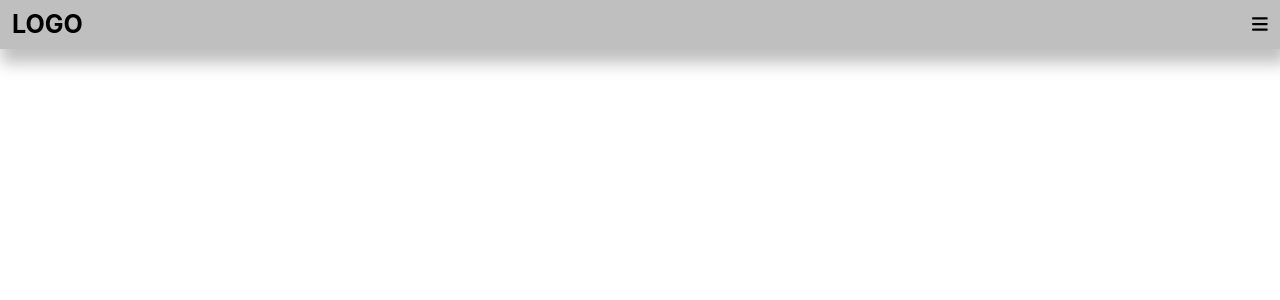
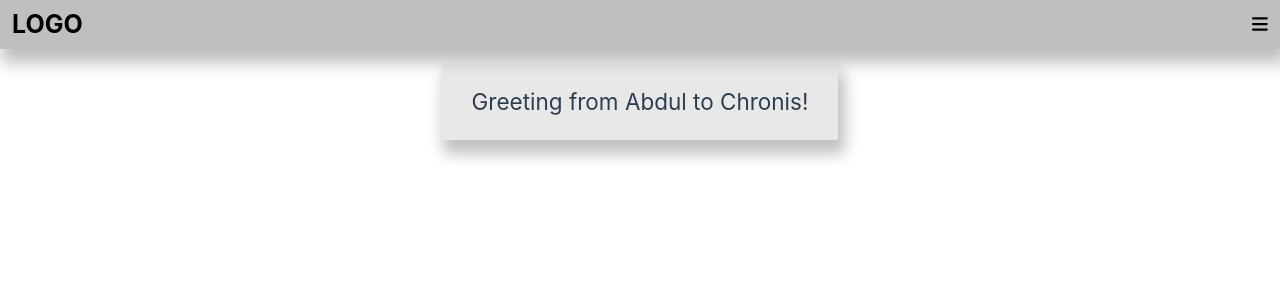
Before and after one commit to chronis98/DevOpsGroup10, a Vue app in the folder frontend/: page / in a window 1280 px wide. Shown: the top 300 px of the page. Built offline with nearby package versions, Linux system fonts and the light colour scheme.

Commit message:
initial commit with basic structure

```diff
--- /dev/null
+++ b/frontend/src/AddEquipment.vue
@@ -0,0 +1,40 @@
+<template>
+  <div class="center">
+    <div class="container">
+      <h2>Greeting from Abdul to Chronis!</h2>
+    </div>
+  </div>
+</template>
+
+<script lang="ts">
+import {defineComponent} from "vue";
+
+export default defineComponent({
+  name: "AddEquipment",
+  setup() {
+
+    return {}
+  }
+});
+</script>
+
+<style scoped lang="scss">
+.center {
+  display: flex;
+  justify-content: center;
+  align-items: center;
+}
+
+.container {
+  background-color: var(--vt-c-grey-soft);
+  box-shadow: 4px 11px 15px 3px rgba(0, 0, 0, 0.25);
+  padding: 20px 30px;
+  margin: 15px;
+  border-radius: 3px;
+  display: flex;
+  flex-direction: column;
+  align-items: center;
+  gap: 20px;
+}
+
+</style>
--- a/frontend/src/App.vue
+++ b/frontend/src/App.vue
@@ -3,11 +3,12 @@ import { RouterLink, RouterView } from 'vue-router'
 import HelloWorld from './components/HelloWorld.vue'
 import Header from "@/components/Header.vue";
 import EquipmentDetail from "@/EquipmentDetail.vue";
+import AddEquipment from "@/AddEquipment.vue";
 </script>
 
 <template>
   <Header/>
-
+  <AddEquipment/>
   <RouterView />
 </template>
 
```
